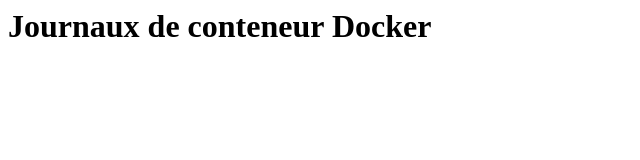
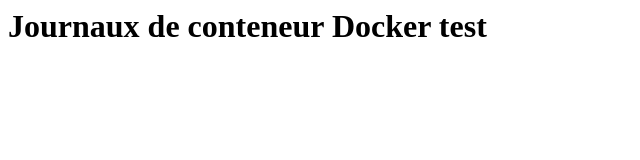
Before and after one commit to FlexXydev/SaturnDev, a website: page index.html in a window 1280 px wide. Shown: the full height of the page, 0-640 px from the left. Drawn offline with nearby package versions, Linux system fonts and the light colour scheme; no server answers.

Commit message:
test git

```diff
--- a/index.html
+++ b/index.html
@@ -3,7 +3,7 @@
   <title>Journaux de conteneur Docker</title>
 </head>
 <body>
-  <h1>Journaux de conteneur Docker</h1>
+  <h1>Journaux de conteneur Docker test</h1>
   <pre id="journaux"></pre>
 
   <script src="https://code.jquery.com/jquery-3.6.0.min.js"></script>
```
